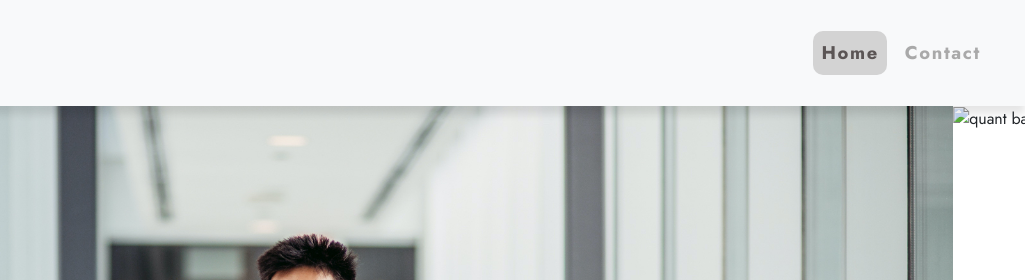
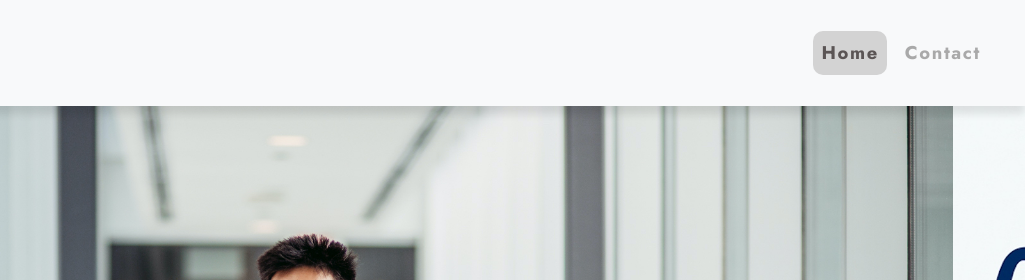
Before and after one commit to richardye101/richardye, a plain HTML site: page index.html in a window 1280 px wide. Shown: the top 280 px of the page, 255-1280 px from the left. Drawn offline with nearby package versions, Linux system fonts and the light colour scheme.

Commit message:
img references

```diff
--- a/index.html
+++ b/index.html
@@ -64,7 +64,7 @@
         </div> <!-- End active -->
         <!-- the second image -->
         <div class="carousel-item">
-          <img class="w-100" src="img/richardbanner.png" alt="quant banner">
+          <img class="w-100" src="img/richardbanner.jpg" alt="quant banner">
         </div>
         <!-- the third image -->
         <div class="carousel-item">
```
Also changed, not shown: 1 other file.
